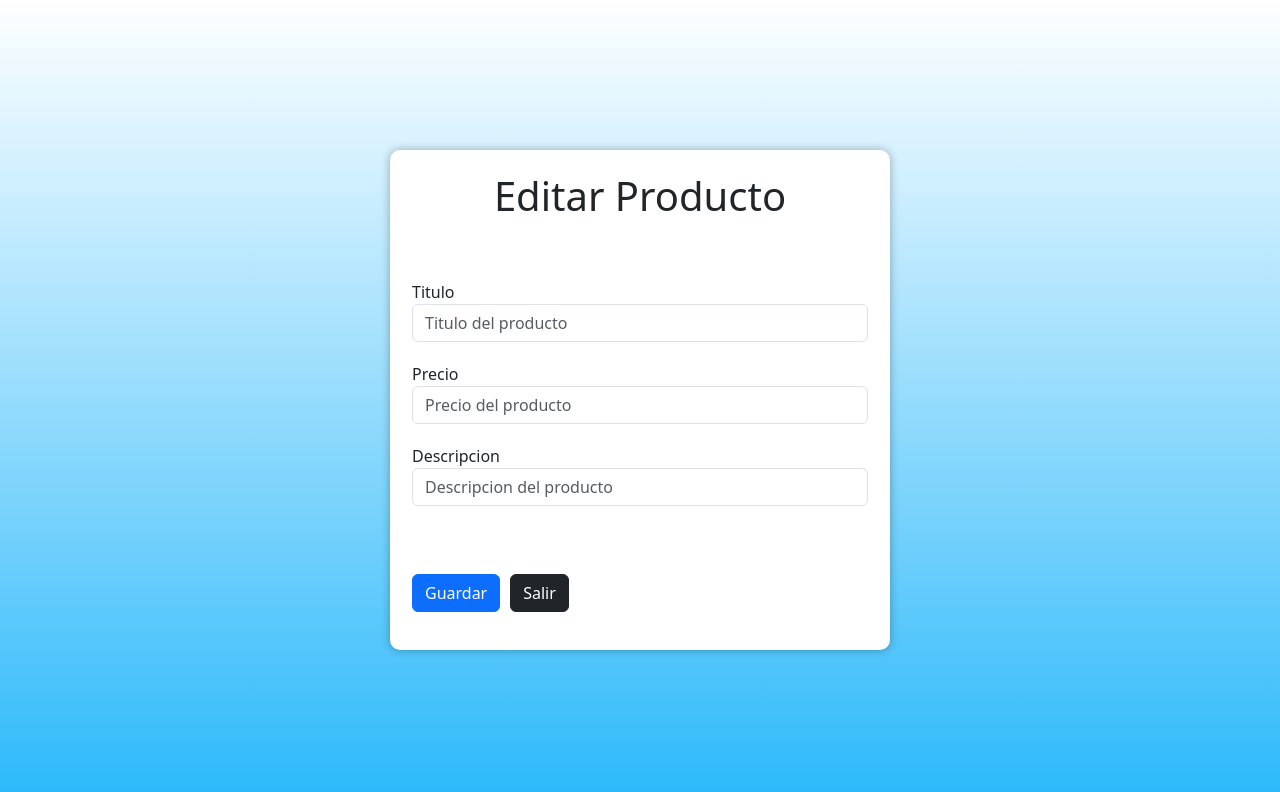
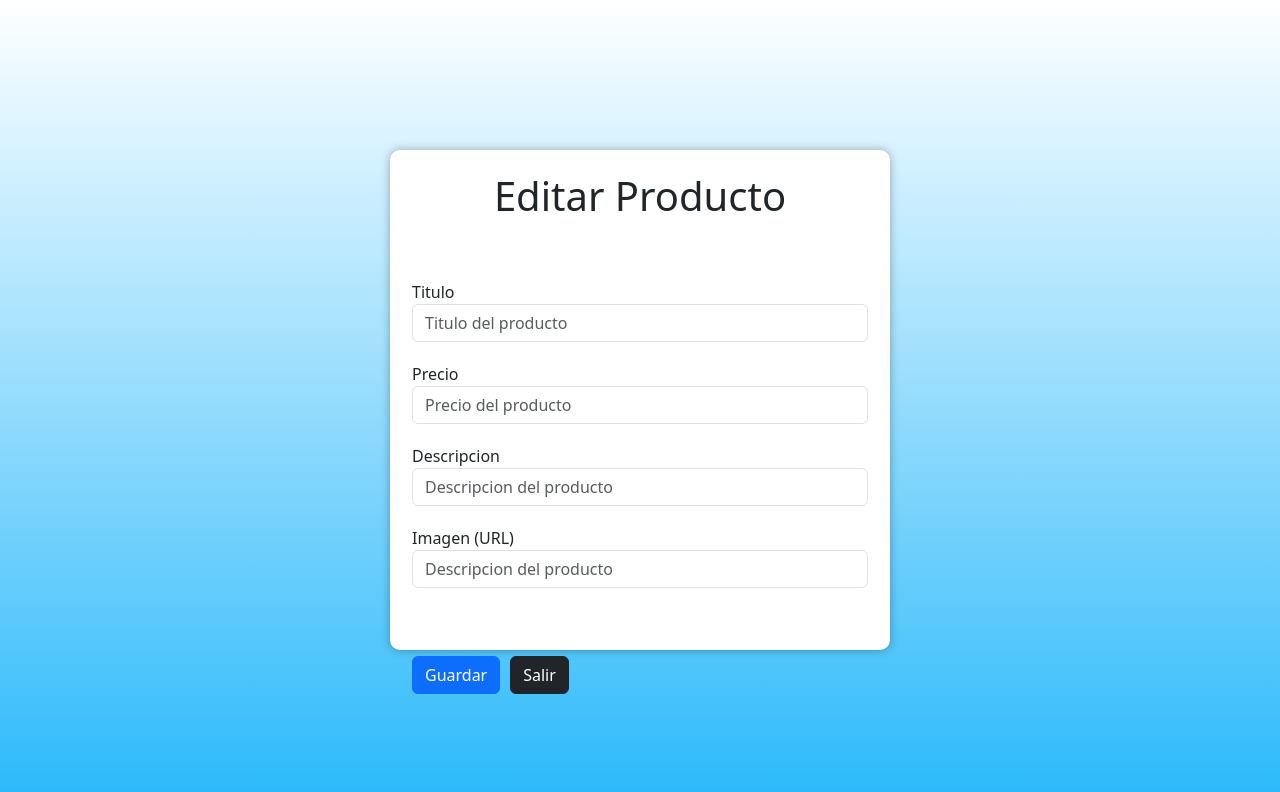
Before and after one commit to JuanIkari/CardsEva, an Angular app: page /editar/1 in a window 1280 px wide. Shown: the top 792 px of the page. Built offline with nearby package versions, Linux system fonts and the light colour scheme; no server answers.

Commit message:
FINALIZADO PAPUUUUUUU

```diff
--- a/src/app/vistas/editar/editar.component.html
+++ b/src/app/vistas/editar/editar.component.html
@@ -1,5 +1,5 @@
 <div class="container-formulario">
-  <div class="editar-form">
+  <form [formGroup]="editForm" (ngSubmit)="onSubmit(editForm.value)" class="editar-form">
     <h1>Editar Producto</h1>
     <div class="form-group">
       <label for="titulo">Titulo</label>
@@ -8,7 +8,7 @@
         class="form-control"
         id="titulo"
         placeholder="Titulo del producto"
-        [formControl]="titulo"
+        formControlName="title"
       />
     </div>
     <div class="form-group">
@@ -18,7 +18,7 @@
         class="form-control"
         id="precio"
         placeholder="Precio del producto"
-        [formControl]="precio"
+        formControlName="price"
       />
     </div>
     <div class="form-group">
@@ -28,13 +28,23 @@
         class="form-control"
         id="descripcion"
         placeholder="Descripcion del producto"
-        [formControl]="descripcion"
+        formControlName="description"
+      />
+    </div>
+    <div class="form-group">
+      <label for="img">Imagen (URL)</label>
+      <input
+        type="text"
+        class="form-control"
+        id="img"
+        placeholder="Descripcion del producto"
+        formControlName="images"
       />
     </div>
     <br><br>
-    <button class="btn btn-primary" (click)="onSubmit()">Guardar</button>
+    <button class="btn btn-primary">Guardar</button>
     <button type="button" class="btn btn-dark" (click)="salir()">Salir</button>
 
 
-  </div>
+  </form>
 </div>
--- a/src/app/vistas/editar/editar.component.ts
+++ b/src/app/vistas/editar/editar.component.ts
@@ -1,7 +1,7 @@
 import { Component } from '@angular/core';
 import { ActivatedRoute, Router, RouterOutlet } from '@angular/router';
 import { ApiService } from '../../service/api.service';
-import { FormControl, ReactiveFormsModule } from '@angular/forms';
+import { FormGroup, FormControl, ReactiveFormsModule } from '@angular/forms';
 import { CommonModule } from '@angular/common';
 import { CardsComponent } from '../cards/cards.component';
 
@@ -21,29 +21,42 @@ export class EditarComponent {
 
   info: any;
 
-  titulo = new FormControl('');
-  precio = new FormControl('');
-  descripcion = new FormControl('');
+  editForm = new FormGroup({
+  id: new FormControl(''),
+  title: new FormControl(''),
+  price: new FormControl(''),
+  description: new FormControl(''),
+  images: new FormControl(''),
+  });
 
   ngOnInit() {
-    let id = this.route.snapshot.paramMap.get('id');
-    this.api.getProduct(id).subscribe((data: any) => {
-      this.info = data;
+    let productoId = this.route.snapshot.paramMap.get('id');
+    this.api.getProduct(productoId).subscribe((data: any) => {
+      this.editForm.setValue({
+        id: data.id,
+        title: data.title,
+        price: data.price,
+        description: data.description,
+        images: data.images[0],
+      });
     });
   }
 
-  onSubmit() {
-    const editProduct = {
-      id: this.info.id,
-      title: this.titulo.value,
-      price: this.precio.value,
-      description: this.descripcion.value,
+  onSubmit(form:any) {
+    const producto = {
+      id: this.editForm.value.id,
+      title: form.title,
+      price: form.price,
+      description: form.description,
+      images: [form.images],
     };
 
-    this.api.putProduct(editProduct).subscribe((data: any) => {
-    this.salir();
+    this.api.putProduct(producto).subscribe((data: any) => {
+      console.log(data);
+      this.salir();
     });
   }
+
 
   salir() {
     this.router.navigate(['']);
--- a/src/app/vistas/home/home.component.ts
+++ b/src/app/vistas/home/home.component.ts
@@ -19,6 +19,43 @@ export class HomeComponent {
 
   ngOnInit() {
     this.api.getProducts().subscribe((data: any) => {
+      data.map((item: any) => {
+
+
+        let imageStringify = JSON.stringify(item.images); // convertimos el array de imagenes a string
+
+
+        let imageNoGarbage = imageStringify
+
+
+        .substring(2, imageStringify.length - 2)
+
+
+        .replaceAll('\\', ' ')
+
+
+        .replaceAll('""', '"')
+
+
+        .replaceAll('" "', '"')
+
+
+        .replaceAll(' ', '');
+
+
+        try {
+
+
+        item.images = JSON.parse(imageNoGarbage);
+
+
+        item.imagesActual = item.images[0];
+
+
+        } catch (e) {}
+
+
+        });
       this.products = data;
     });
   }
```
